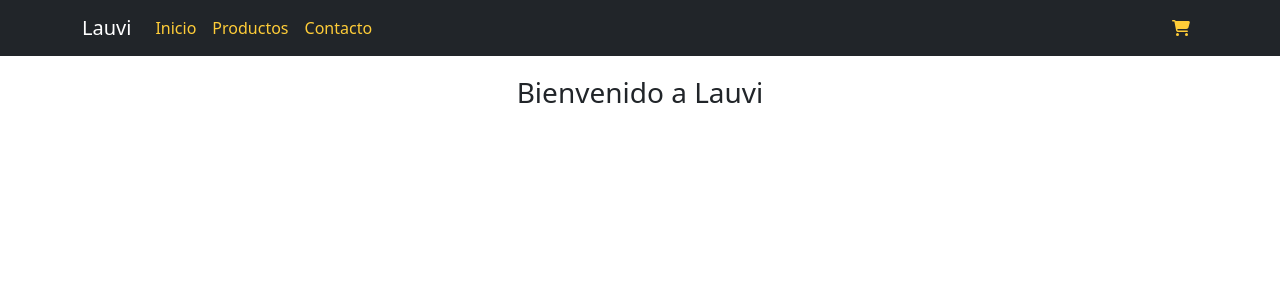
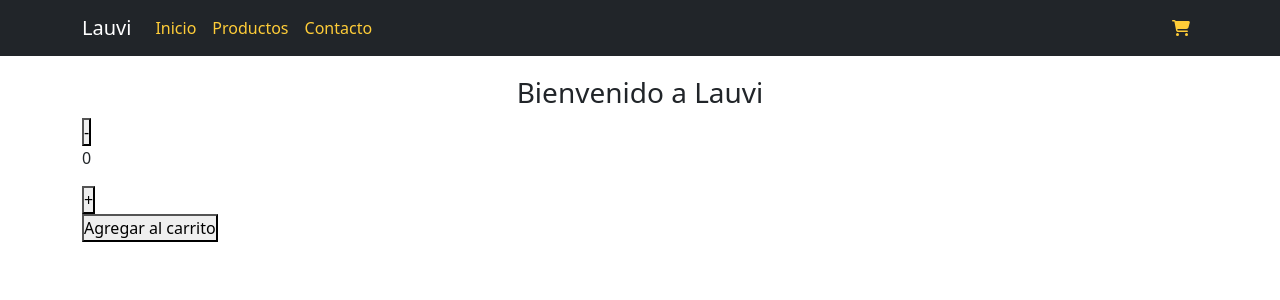
Before and after one commit to FranciscoCrema/Proyecto-React, a React (Create React App) app: page /contacto in a window 1280 px wide. Shown: the top 300 px of the page. Built offline with nearby package versions, Linux system fonts and the light colour scheme.

Commit message:
agregando componentes

```diff
--- a/public/index.html
+++ b/public/index.html
@@ -24,7 +24,7 @@
       work correctly both with client-side routing and a non-root public URL.
       Learn how to configure a non-root public URL by running `npm run build`.
     -->
-    <title>React App</title>
+    <title>Lauvi</title>
   </head>
   <body>
     <noscript>You need to enable JavaScript to run this app.</noscript>
--- a/src/App.js
+++ b/src/App.js
@@ -1,18 +1,25 @@
+import "bootstrap/dist/css/bootstrap.min.css";
 import NavBar from "./components/NavBar/NavBar";
-import "bootstrap/dist/css/bootstrap.min.css";
-import ItemListContainer from "./components/ItemList/ItemListContainer";
+import Footer from "./components/Footer/Footer";
+import ItemListContainer from "./components/Main/ItemListContainer";
+import ItemCount from "./components/Main/ItemCount";
 
 function App() {
   return (
     <>
       <NavBar
-        logo="logo"
-        inicio="inicio"
-        productos="productos"
-        contacto="contacto"
+        logo="Lauvi"
+        inicio="Inicio"
+        productos="Productos"
+        contacto="Contacto"
       />
 
-      <ItemListContainer />
+      <main>
+        <ItemListContainer saludo="Bienvenido a Lauvi" />
+        <ItemCount stock={10}  inicio={1} />
+      </main>
+
+      <Footer />
     </>
   );
 }
--- /dev/null
+++ b/src/components/Footer/Footer.jsx
@@ -0,0 +1,12 @@
+import React from 'react'
+
+const Footer = () => {
+  return (
+    <div>
+
+
+    </div>
+  )
+}
+
+export default Footer
--- a/src/components/ItemList/ItemListContainer.jsx
+++ /dev/null
@@ -1,8 +0,0 @@
-import React from "react";
-import "./item.css";
-
-function ItemListContainer(props) {
-  return <h3 className="text"> Bienvenido a Lauvi </h3>;
-}
-
-export default ItemListContainer;
--- /dev/null
+++ b/src/components/Main/ItemCount.jsx
@@ -0,0 +1,37 @@
+import React, { useState } from "react";
+import "./item.css";
+
+// Aca esta la funcion para agregar mas cantidad de un producto o no
+
+const ItemCount = ({ stock, inicio }) => {
+  const [count, setCount] = useState(0);
+
+  const sumar = () => {
+    if (count < stock) {
+      setCount(count + 1);
+    }
+  };
+
+  const restar = () => {
+    if (count > inicio) {
+      setCount(count - 1);
+    }
+  };
+
+  return (
+    <div className="container">
+      <div className="container-btn">
+        <div className="menos">
+          <button onClick={restar}>-</button>
+        </div>
+        <p>{count}</p>
+        <div className="mas">
+          <button onClick={sumar}>+</button>
+        </div>
+      </div>
+      <button className="add-btn">Agregar al carrito</button>
+    </div>
+  );
+};
+
+export default ItemCount;
--- /dev/null
+++ b/src/components/Main/ItemListContainer.jsx
@@ -0,0 +1,8 @@
+import React from "react";
+import "./item.css";
+
+function ItemListContainer({saludo}) {
+  return <h3 className="text"> {saludo} </h3>;
+}
+
+export default ItemListContainer;
--- a/src/components/ItemList/item.css
+++ b/src/components/Main/item.css
@@ -1,5 +1,13 @@
+*{
+  margin: 0;
+  padding: 0;
+}
+
 .text {
   display: flex;
   justify-content: center;
   margin-top: 20px;
 }
+
+
+/* retoques del ItemCount */
--- a/src/components/NavBar/NavBar.jsx
+++ b/src/components/NavBar/NavBar.jsx
@@ -4,27 +4,27 @@ import Nav from "react-bootstrap/Nav";
 import Navbar from "react-bootstrap/Navbar";
 import "./navbar.css";
 
-import CartWidget from "../CartWidget";
+import CartWidget from "../NavBar/CartWidget";
 
-function NavBar() {
+function NavBar({logo, inicio, productos, contacto}) {
   return (
     <>
       <Navbar collapseOnSelect expand="lg" bg="dark" variant="dark">
         <Container>
           <Navbar.Brand href="#home" id="logo">
-            Lauvi
+            {logo}
           </Navbar.Brand>
           <Navbar.Toggle aria-controls="responsive-navbar-nav" />
           <Navbar.Collapse id="responsive-navbar-nav">
             <Nav className="me-auto">
               <Nav.Link href="#features" id="color">
-                Inicio
+                {inicio}
               </Nav.Link>
               <Nav.Link href="#pricing" id="color">
-                Productos
+                {productos}
               </Nav.Link>
               <Nav.Link href="#pricing" id="color">
-                Contacto
+                {contacto}
               </Nav.Link>
             </Nav>
 
--- a/src/components/NavBar/navbar.css
+++ b/src/components/NavBar/navbar.css
@@ -2,6 +2,7 @@
   color: #ffcd38;
 }
 
+/* Icono del Carrito */
 #icono {
   color: #ffcd38;
 }
```
Also changed, not shown: src/components/Main/ItemDetailContainer.jsx (added, +13 -0 lines), src/components/Main/ItemList.jsx (added, +13 -0 lines), src/components/NavBar/CartWidget.jsx (renamed from src/components/CartWidget.jsx).
